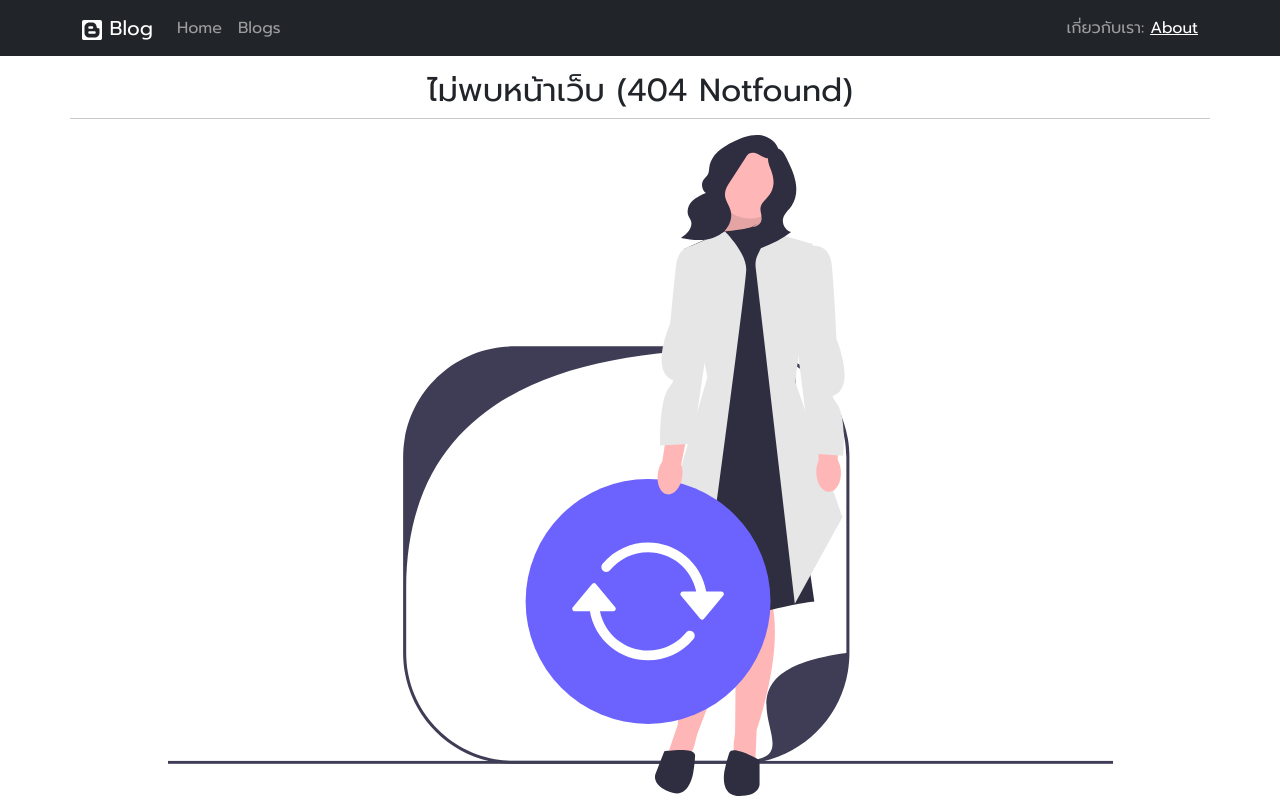
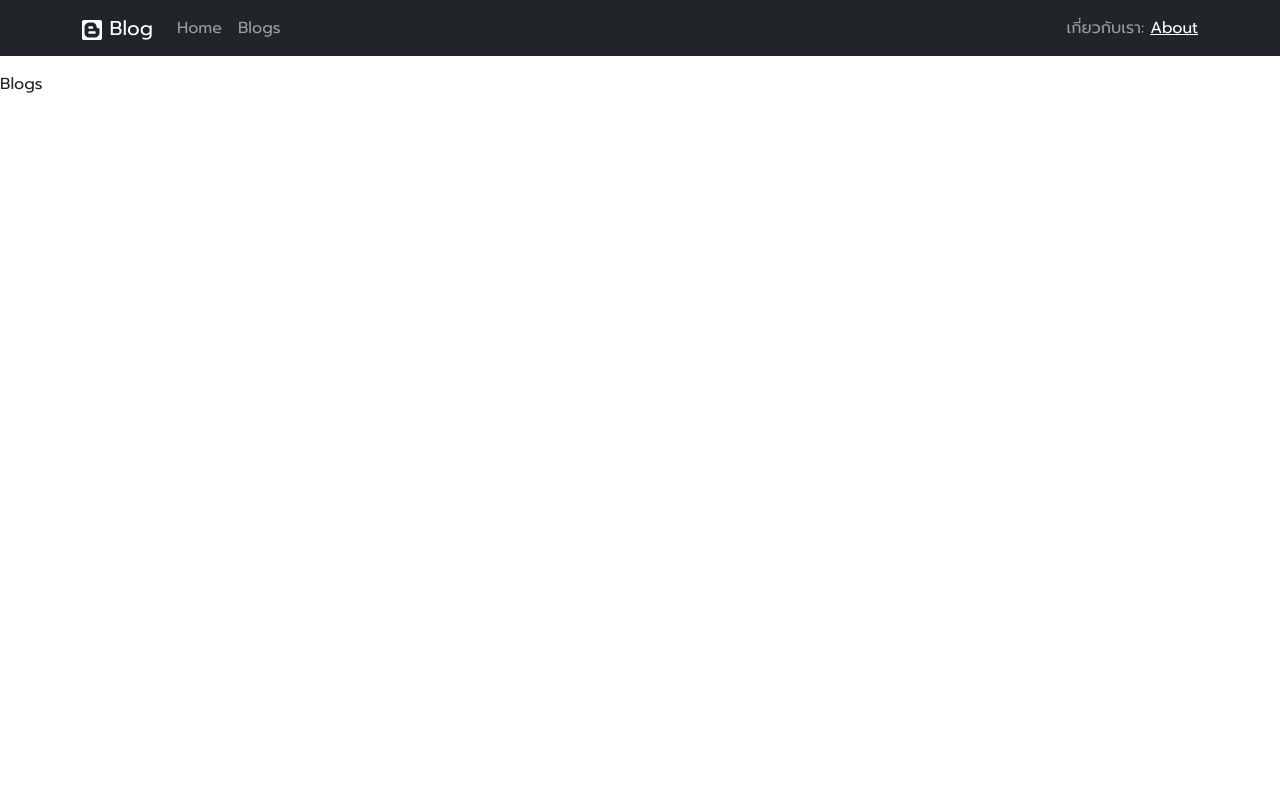
Before and after one commit to apichet06/Blog-Application, a React (Create React App) app: page /Information in a window 1280 px wide. Before the commit this address had no page. Built offline with nearby package versions, Linux system fonts and the light colour scheme.

Commit message:
1rd Update

```diff
--- a/src/App.js
+++ b/src/App.js
@@ -1,7 +1,7 @@
 import React from "react";
 import 'bootstrap/dist/css/bootstrap.min.css';
 import { Home } from "./components/Home";
-import { Blogs } from "./components/Blogs";
+import { Information } from "./components/Information";
 import { About } from "./components/About";
 import { Notfound } from "./components/Notfound";
 import { Details } from "./components/Details";
@@ -19,10 +19,10 @@ export default function App() {
         <Routes>
           <Route path="/" element={<Home />}> </Route>
           <Route path="/about" element={<About />}> </Route>
-          <Route path="/blog" element={<Blogs />}> </Route>
-          <Route path="*" element={<Notfound />}> </Route>
+          <Route path="/Information" element={<Information />}> </Route>
           <Route path="/home" element={<Navigate to="/" />}> </Route>
           <Route path="/blog/:id" element={<Details />}></Route>
+          <Route path="*" element={<Notfound />}> </Route>
         </Routes>
       </BrowserRouter>
     </>
--- a/src/components/Blogs.js
+++ b/src/components/Information.js
@@ -42,7 +42,7 @@
 
 import React from 'react'
 
-export const Blogs = () => {
+export const Information = () => {
     return (
         <div>Blogs</div>
     )
--- a/src/components/Menu.js
+++ b/src/components/Menu.js
@@ -11,7 +11,7 @@ function Menu() {
                     <Navbar.Brand href="/"><ImBlogger2 /> Blog</Navbar.Brand>
                     <Nav className="me-auto">
                         <Nav.Link href="/">Home</Nav.Link>
-                        <Nav.Link href="/blog">Blogs</Nav.Link>
+                        <Nav.Link href="/Information">Blogs</Nav.Link>
                     </Nav>
                     <Navbar.Toggle />
                     <Navbar.Collapse className="justify-content-end">
```
